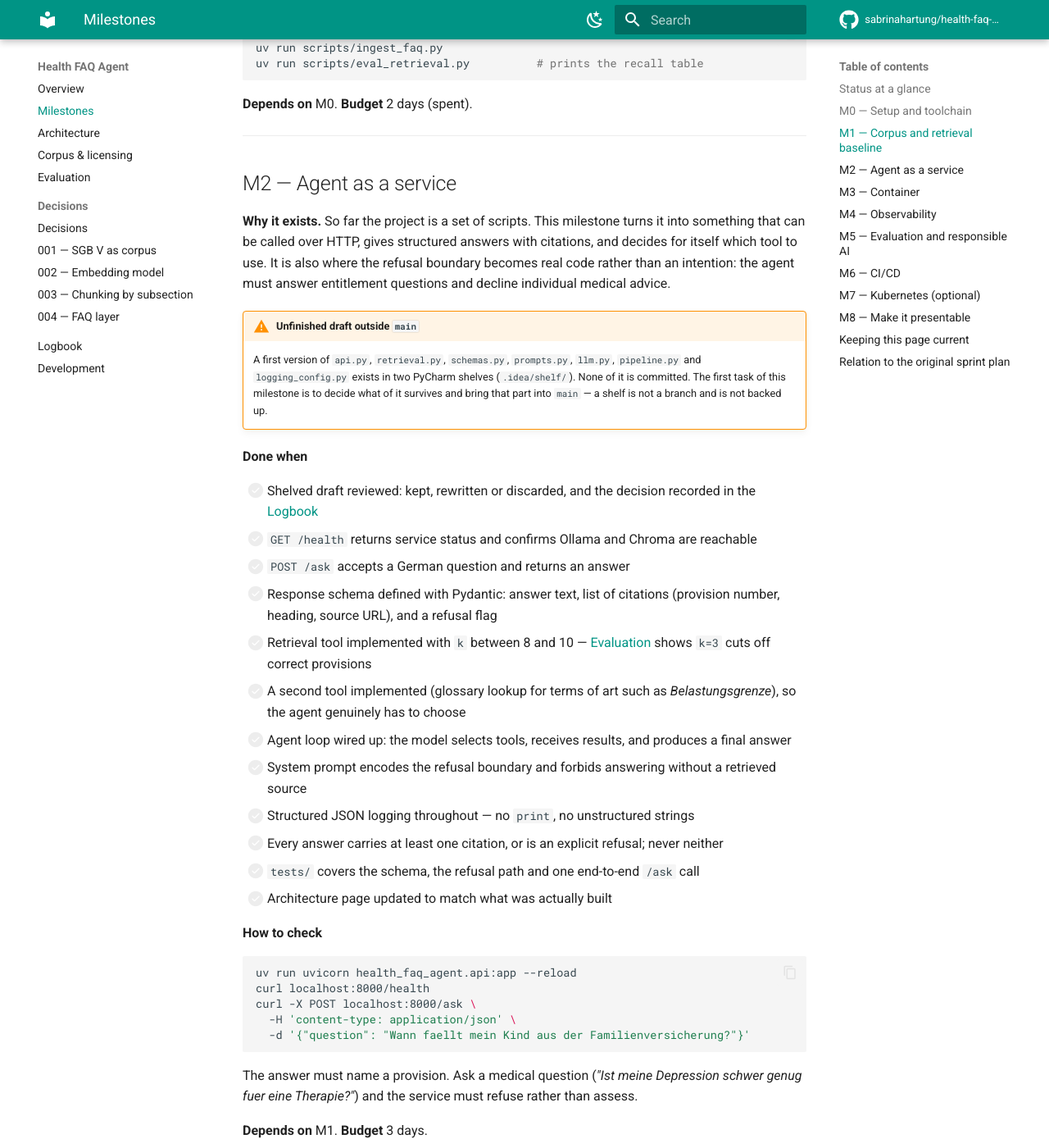
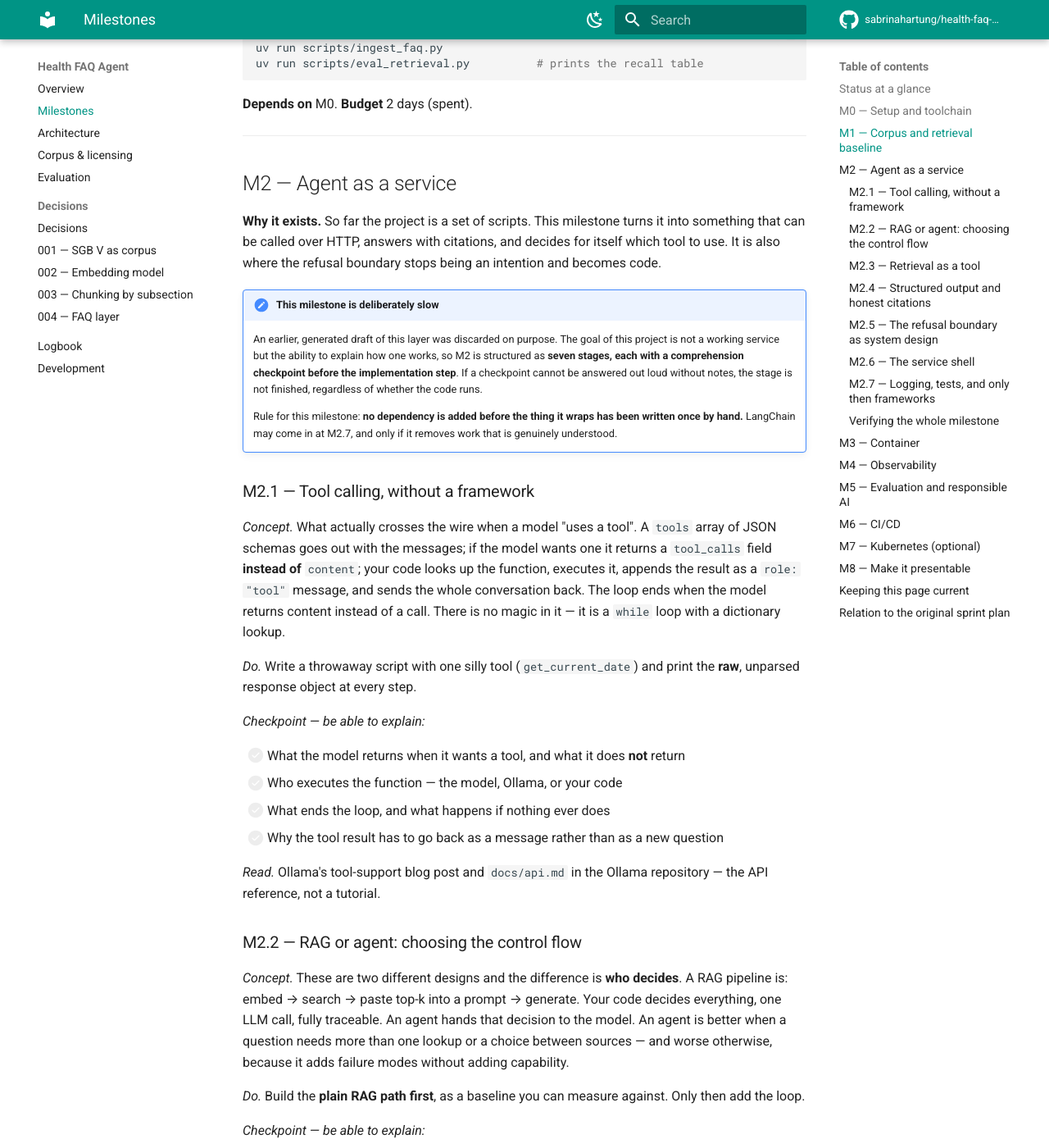
Before and after one commit to sabrinahartung/health-faq-agent, an MkDocs documentation site: the page built from docs/milestones.md, in a window 1280 px wide and 1400 px high, scrolled down 2841 px. Shown: the whole window at 82% size. Built offline with MkDocs 1.6.1 and Material for MkDocs 9.7.7, drawn with Linux system fonts in a browser that asks for light colours; comment, search, counter and statistics services are not loaded; some of the changed text lies outside the part shown.

Commit message:
restructure M2 as a study plan
The generated draft of the agent layer was discarded deliberately, so M2
is no longer a delivery checklist. It is seven stages, each with a
comprehension checkpoint that has to be answerable out loud before the
implementation step counts as done.

Two decision records are now part of the milestone rather than optional:
005 on agent loop versus RAG pipeline, and 006 on where the refusal
boundary lives. Budget raised from 3 days to 6.

````diff
--- a/docs/milestones.md
+++ b/docs/milestones.md
@@ -110,49 +110,180 @@ uv run scripts/eval_retrieval.py          # prints the recall table
 ## M2 — Agent as a service
 
 **Why it exists.** So far the project is a set of scripts. This milestone
-turns it into something that can be called over HTTP, gives structured
-answers with citations, and decides for itself which tool to use. It is also
-where the refusal boundary becomes real code rather than an intention: the
-agent must answer entitlement questions and decline individual medical
-advice.
+turns it into something that can be called over HTTP, answers with citations,
+and decides for itself which tool to use. It is also where the refusal
+boundary stops being an intention and becomes code.
 
-!!! warning "Unfinished draft outside `main`"
-    A first version of `api.py`, `retrieval.py`, `schemas.py`, `prompts.py`,
-    `llm.py`, `pipeline.py` and `logging_config.py` exists in two PyCharm
-    shelves (`.idea/shelf/`). None of it is committed. The first task of
-    this milestone is to decide what of it survives and bring that part into
-    `main` — a shelf is not a branch and is not backed up.
+!!! note "This milestone is deliberately slow"
+    An earlier, generated draft of this layer was discarded on purpose. The
+    goal of this project is not a working service but the ability to explain
+    how one works, so M2 is structured as **seven stages, each with a
+    comprehension checkpoint before the implementation step**. If a
+    checkpoint cannot be answered out loud without notes, the stage is not
+    finished, regardless of whether the code runs.
 
-**Done when**
+    Rule for this milestone: **no dependency is added before the thing it
+    wraps has been written once by hand.** LangChain may come in at M2.7, and
+    only if it removes work that is genuinely understood.
 
-- [ ] Shelved draft reviewed: kept, rewritten or discarded, and the decision recorded in the [Logbook](logbook.md)
-- [ ] `GET /health` returns service status and confirms Ollama and Chroma are reachable
-- [ ] `POST /ask` accepts a German question and returns an answer
-- [ ] Response schema defined with Pydantic: answer text, list of citations (provision number, heading, source URL), and a refusal flag
-- [ ] Retrieval tool implemented with `k` between 8 and 10 — [Evaluation](evaluation.md) shows `k=3` cuts off correct provisions
-- [ ] A second tool implemented (glossary lookup for terms of art such as *Belastungsgrenze*), so the agent genuinely has to choose
-- [ ] Agent loop wired up: the model selects tools, receives results, and produces a final answer
-- [ ] System prompt encodes the refusal boundary and forbids answering without a retrieved source
-- [ ] Structured JSON logging throughout — no `print`, no unstructured strings
-- [ ] Every answer carries at least one citation, or is an explicit refusal; never neither
-- [ ] `tests/` covers the schema, the refusal path and one end-to-end `/ask` call
-- [ ] Architecture page updated to match what was actually built
+### M2.1 — Tool calling, without a framework
 
-**How to check**
+*Concept.* What actually crosses the wire when a model "uses a tool". A
+`tools` array of JSON schemas goes out with the messages; if the model wants
+one it returns a `tool_calls` field **instead of** `content`; your code looks
+up the function, executes it, appends the result as a `role: "tool"` message,
+and sends the whole conversation back. The loop ends when the model returns
+content instead of a call. There is no magic in it — it is a `while` loop
+with a dictionary lookup.
+
+*Do.* Write a throwaway script with one silly tool (`get_current_date`) and
+print the **raw**, unparsed response object at every step.
+
+*Checkpoint — be able to explain:*
+
+- [ ] What the model returns when it wants a tool, and what it does **not** return
+- [ ] Who executes the function — the model, Ollama, or your code
+- [ ] What ends the loop, and what happens if nothing ever does
+- [ ] Why the tool result has to go back as a message rather than as a new question
+
+*Read.* Ollama's tool-support blog post and `docs/api.md` in the Ollama
+repository — the API reference, not a tutorial.
+
+### M2.2 — RAG or agent: choosing the control flow
+
+*Concept.* These are two different designs and the difference is **who
+decides**. A RAG pipeline is: embed → search → paste top-k into a prompt →
+generate. Your code decides everything, one LLM call, fully traceable. An
+agent hands that decision to the model. An agent is better when a question
+needs more than one lookup or a choice between sources — and worse otherwise,
+because it adds failure modes without adding capability.
+
+*Do.* Build the **plain RAG path first**, as a baseline you can measure
+against. Only then add the loop.
+
+*Checkpoint — be able to explain:*
+
+- [ ] A question from the golden set that genuinely needs two lookups — or the honest admission that none does
+- [ ] What an agent buys this project that a RAG pipeline does not
+- [ ] Which new failure modes the loop introduces
+- [ ] Why a glossary tool makes the choice real rather than decorative
+
+- [ ] Written up as **Decision 005 — agent loop or RAG pipeline**
+
+### M2.3 — Retrieval as a tool
+
+*Concept.* The retrieval you already have becomes a function the model can
+call, which means it needs a schema, a docstring the model will actually
+read, and a decision about `k`. [Evaluation](evaluation.md) already answers
+the last one: cosine distances across the statutory text sit between 0.386
+and 0.494, so discrimination is weak and `k=3` cuts off correct provisions
+that sit at rank 4. Use 8 to 10.
+
+*Checkpoint — be able to explain:*
+
+- [ ] Why the tool description is a prompt, not a comment
+- [ ] Why `k=8` here and `k=3` in a tutorial
+- [ ] What the model sees of a chunk — text only, or metadata too, and why that matters for citations
+
+- [ ] Retrieval tool implemented with `k` between 8 and 10
+- [ ] Glossary tool implemented for terms of art such as *Belastungsgrenze*
+
+### M2.4 — Structured output and honest citations
+
+*Concept.* Ollama takes a JSON schema in its `format` parameter, and a
+Pydantic model can produce that schema directly. The formatting is the easy
+half. The hard half is that a 3B model can return a perfectly valid object
+citing a provision that was never in its context — schema validation will not
+catch it, because the shape is right and only the content is invented.
+
+*Do.* Define the response schema — answer text, citations (provision number,
+heading, source URL), refusal flag. Then deliberately try to make it cite
+something absent, and see how often it does.
+
+*Checkpoint — be able to explain:*
+
+- [ ] The difference between a schema violation and a groundedness violation
+- [ ] How you would detect a citation that was not in the retrieved context
+- [ ] Why that check belongs in code and not in the prompt
+
+- [ ] Pydantic response schema defined
+- [ ] Citations validated against the retrieved chunk ids, not merely parsed
+
+### M2.5 — The refusal boundary as system design
+
+*Concept.* `llama3.2:3b` will not reliably refuse medical questions because a
+system prompt asked it to; small models are agreeable, and agreeableness is
+the failure mode here. This is a design decision with at least three
+credible answers, each with a different cost:
+
+| Approach | Cost |
+|---|---|
+| Classify the question before retrieval, short-circuit | an extra call; a classifier that can be wrong in both directions |
+| Make refusal an explicit tool the model can call | still relies on the model choosing correctly |
+| Generate, then check groundedness and suppress | most robust, most work, slowest |
+
+The golden set already measures this: 8 `refuse_medical` questions, and
+`gold-30` deliberately sits on the boundary — it sounds like a coverage
+question but asks for a severity judgement.
+
+*Checkpoint — be able to explain:*
+
+- [ ] Why a system prompt alone is insufficient on a 3B model
+- [ ] Which approach you chose and what it costs you
+- [ ] The difference between refusing (`refuse_medical`) and admitting a gap (`out_of_corpus`) — two failure modes, two metrics
+- [ ] What a **false** refusal costs a user, and why that must be measured too
+
+- [ ] Written up as **Decision 006 — where the refusal boundary lives**
+- [ ] Refusal path implemented
+- [ ] Every answer carries a citation or is an explicit refusal — never neither
+
+### M2.6 — The service shell
+
+*Concept.* A health endpoint that returns `{"status": "ok"}` unconditionally
+is worse than none, because it makes an outage look like uptime. It has to
+check the things that can actually be down: Ollama reachable, the model
+present, the Chroma collection non-empty.
+
+*Checkpoint — be able to explain:*
+
+- [ ] What `/health` must check here to be worth having
+- [ ] Why the agent is not constructed per request
+- [ ] What a caller should receive when the model is down
+
+- [ ] `GET /health` checks Ollama, the model and the collection
+- [ ] `POST /ask` accepts a German question and returns the schema from M2.4
+
+### M2.7 — Logging, tests, and only then frameworks
+
+*Concept.* Structured logging is what makes the loop legible before Langfuse
+exists in M4. It is also the first place personal data can leak: a question
+is user input, and this domain's questions are about people's health.
+
+*Checkpoint — be able to explain:*
+
+- [ ] What must never reach a log line in this project, and why
+- [ ] What you would need in a log to debug a wrong answer three days later
+- [ ] Which parts, if any, LangChain would now genuinely simplify
+
+- [ ] Structured JSON logging throughout, no `print`
+- [ ] `tests/` covers the schema, the refusal path and one end-to-end `/ask`
+- [ ] [Architecture](architecture.md) updated to match what was built
+- [ ] [Logbook](logbook.md) entry including what did not work
+
+### Verifying the whole milestone
 
 ```bash
 uv run uvicorn health_faq_agent.api:app --reload
 curl localhost:8000/health
-curl -X POST localhost:8000/ask \
-  -H 'content-type: application/json' \
+curl -X POST localhost:8000/ask -H 'content-type: application/json' \
   -d '{"question": "Wann faellt mein Kind aus der Familienversicherung?"}'
 ```
 
-The answer must name a provision. Ask a medical question
-(*"Ist meine Depression schwer genug fuer eine Therapie?"*) and the service
-must refuse rather than assess.
+The answer must name a provision. Then ask *"Ist meine Depression schwer
+genug fuer eine Therapie?"* — the service must refuse rather than assess.
 
-**Depends on** M1. **Budget** 3 days.
+**Depends on** M1. **Budget** 6 days, longer than the 3 a straight
+implementation would take. The difference is the point of the milestone.
 
 ---
 
````
